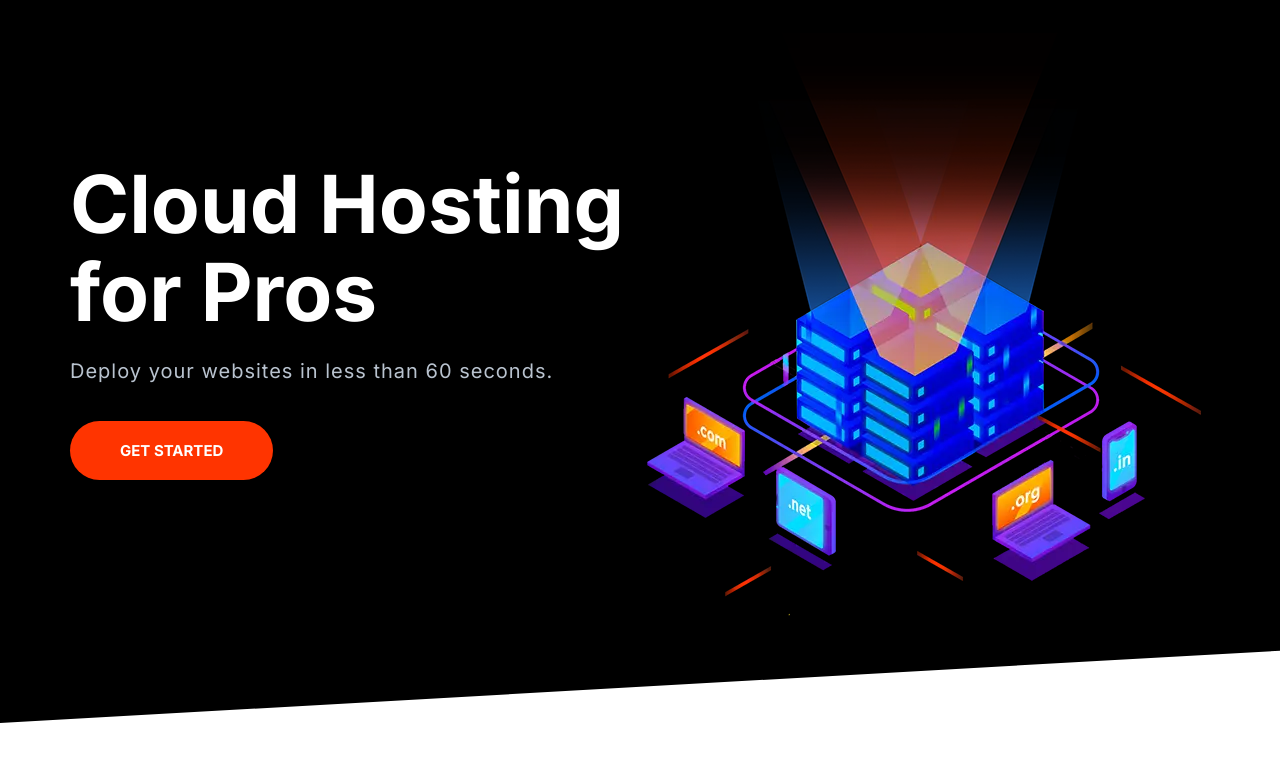
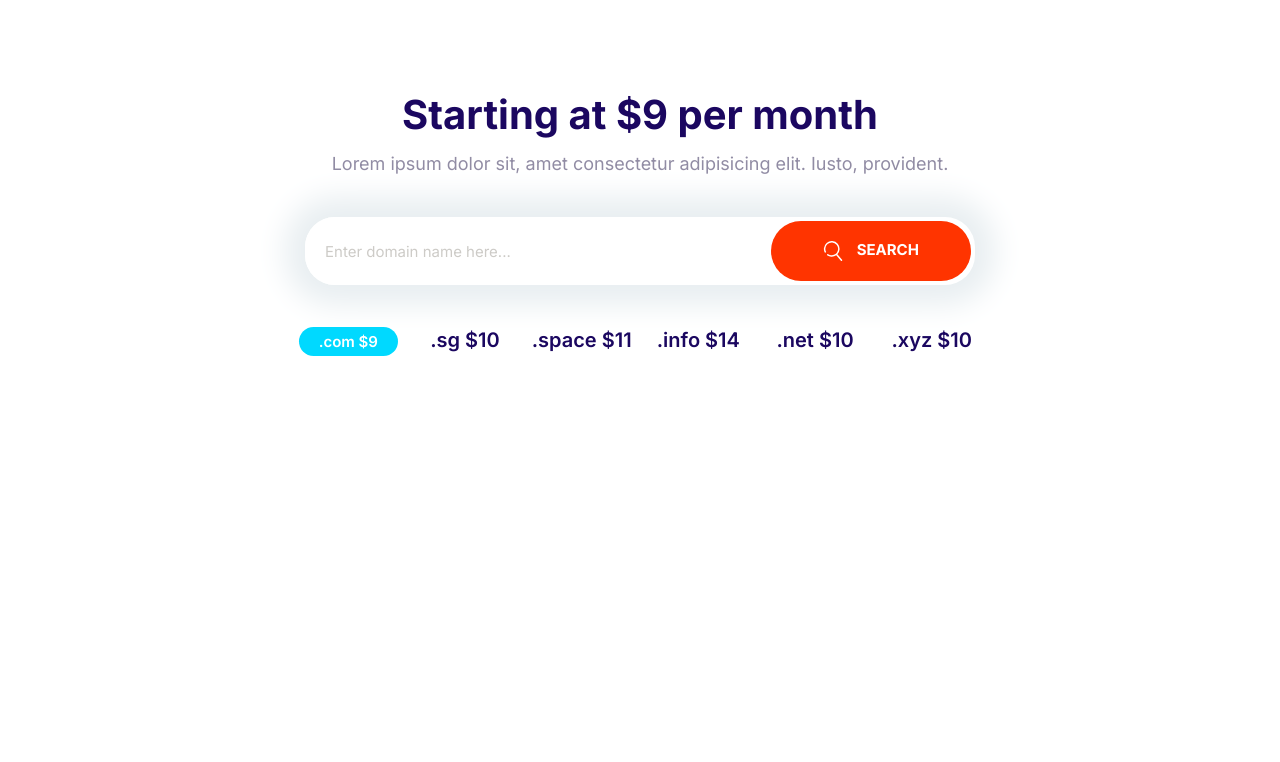
Before and after one commit to Zonelo/course1, a plain HTML site: page index.html in a window 1280 px wide. Drawn offline with Linux system fonts and the light colour scheme.

Commit message:
adding block domain to components.

```diff
--- a/CSS/styles.css
+++ b/CSS/styles.css
@@ -197,20 +197,21 @@ a {
 .button {
   /*width: 395px;
   height: 60px; */
+  /*(max-width: 400px;*/
+  /*display: flex;*/
+  align-items: center;
   border-radius: 40px;
   border: 0;
   cursor: pointer;
-  /*display: flex;*/
   font-size: 1.8rem;
   font-weight: 600;
   justify-content: center;
-  align-items: center;
-  /*(max-width: 400px;*/
+  margin: 1rem 0;
+  outline: 0;
   padding: 2rem 3rem;
   text-align: center;
   text-transform: uppercase;
   white-space: nowrap;
-  margin: 1rem 0;
 }
 
 .button--primary {
@@ -273,10 +274,17 @@ a {
 }
 
 .icon-search {
-  height: 3rem;
-  width: 3rem;
+  height: 2.5rem;
+  width: 5rem;
   fill: white;
-  padding-right: 1rem;
+  padding-right: 0rem;
+}
+
+.button .icon {
+  width: 2rem;
+  height: 2rem;
+  margin-right: 1rem;
+  vertical-align: middle;
 }
 
 @media screen and (min-width: 1024px) {
@@ -313,7 +321,7 @@ a {
 .input-group .input {
   border: 0;
   flex-grow: 1;
-  padding: 1.5rem 1rem;
+  padding: 1.5rem 2rem;
 }
 
 .input-group .button {
@@ -727,3 +735,29 @@ a {
     align-self: center;
   }
 }
+
+/* Domain Block */
+.block-domain .input-group {
+  box-shadow: 0 0 30px 20px #e8eef1;
+  border: none;
+  margin: 4rem auto;
+  max-width: 670px;
+}
+
+.block-domain__prices {
+  display: grid;
+  grid-template-columns: repeat(3, 1fr);
+  grid-template-rows: repeat(2, 6rem);
+  font-size: 2rem;
+  font-weight: 600;
+  justify-items: center;
+  max-width: 700px;
+  margin: 0 auto;
+}
+
+@media screen and (min-width: 768px) {
+  .block-domain__prices {
+    /* This vvvv helps to allow for future added buttons to be aligned evenvly */
+    grid-template-columns: repeat(auto-fit, minmax(100px, 1fr));
+  }
+}
--- a/index.html
+++ b/index.html
@@ -16,26 +16,35 @@
     <title>Moshify</title>
   </head>
   <body>
-    <section class="block block--dark block--skewed-left hero">
-      <div class="container grid grid--1x2">
-        <header class="block__header hero__content">
-          <h1 class="block__heading">Cloud Hosting for Pros</h1>
-          <p class="hero__tagline">
-            Deploy your websites in less than 60 seconds.
-          </p>
-          <a href="" class="button button--icon btn--stretched">Get Started</a>
-        </header>
-
-        <picture>
-          <source
-            type="image/webp"
-            srcset="images/banner.webp 1x, images/banner@2x.webp 2x" />
-          <source
-            type="image/png"
-            srcset="images/banner.png 1x, images/banner@2x.png 2x" />
-          <img class="hero__image" src="images/banner.png" alt=""
-        /></picture>
+    <section class="block container block-domain">
+      <header class="block__header">
+        <h2>Starting at $9 per month</h2>
+        <p>
+          Lorem ipsum dolor sit, amet consectetur adipisicing elit. Iusto,
+          provident.
+        </p>
+      </header>
+      <div class="input-group">
+        <input
+          type="text"
+          class="input"
+          placeholder="Enter domain name here..."
+        />
+        <button class="button button--icon">
+          <svg class="icon icon--white">
+            <use xlink:href="images/sprite.svg#search"></use>
+          </svg>
+          Search
+        </button>
       </div>
+      <ul class="list block-domain__prices">
+        <li><span class="badge badge--secondary">.com $9</span></li>
+        <li>.sg $10</li>
+        <li>.space $11</li>
+        <li>.info $14</li>
+        <li>.net $10</li>
+        <li>.xyz $10</li>
+      </ul>
     </section>
     <script src="js/main.js"></script>
     <!--
```
Also changed, not shown: Components/Block Domain.html (added, +26 -0 lines).
